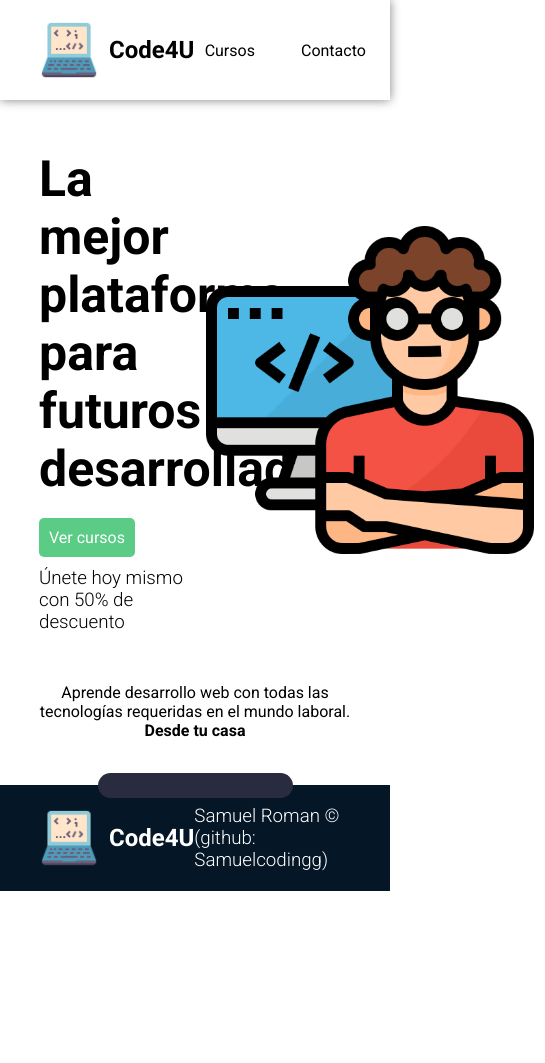
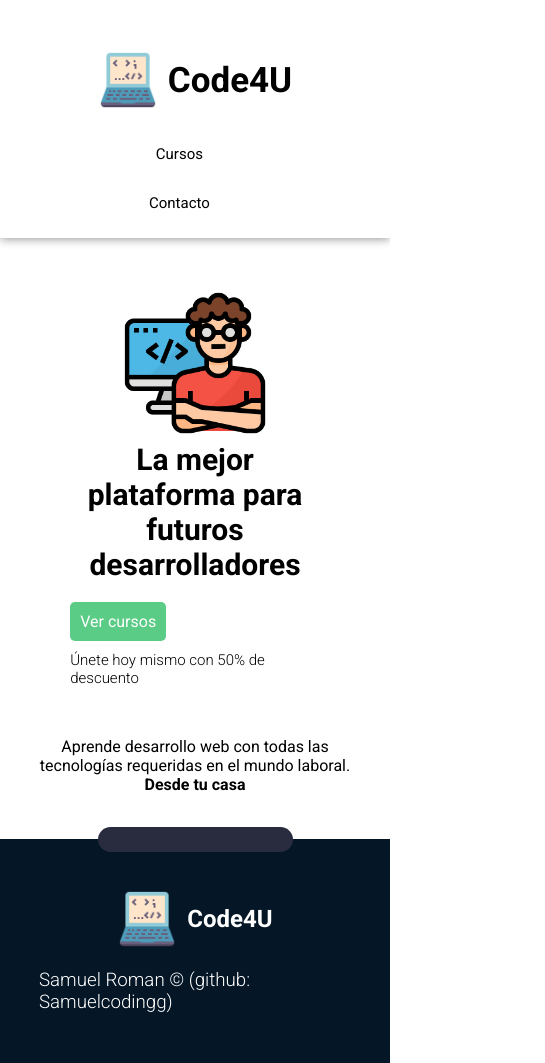
Before and after one commit to Samuelcodingg/Code4U, a plain HTML site: page index.html in a window 390 px wide. Shown: the whole page, 545 px wide, since content can reach past the window. Before the commit the page ends 891 px from the top, so only its background shows below. Drawn offline with Linux system fonts and the light colour scheme.

Commit message:
se hizo responsive la landing page

```diff
--- a/css/styles.css
+++ b/css/styles.css
@@ -31,7 +31,7 @@ ul {
 /*Cabecera*/
 
 .header {
-    padding: 20px 0px;
+    padding: 50px 0px;
     box-shadow: 0px 0px 10px gray;
 }
 
@@ -52,6 +52,10 @@ ul {
     padding-right: 10px;
 }
 
+.header > .container > a > h2 {
+    font-size: 35px;
+}
+
 .logo {
     height: 60px;
 }
@@ -68,6 +72,7 @@ ul {
 
 .nav li a {
     color: black;
+    font-size: 25px;
 }
 
 .nav li:hover {
@@ -129,7 +134,7 @@ ul {
     /* margin-top: 55px; */
     background-color: #051626;
     color: white;
-    padding: 20px 0px;
+    padding: 50px 0px;
 }
 
 .f-decoration {
@@ -162,3 +167,75 @@ ul {
 .text-copy {
     font-weight: 300;
 }
+
+/*Media queries*/
+
+@media (max-width: 946px) {
+    .nav li a{
+        font-size: 15px;
+    }
+
+    .principal-text-box > h1{
+        font-size: 30px;
+    }
+
+    .principal-text-box > h3 {
+        margin-top: 20px;
+        font-weight: 300;
+        font-size: 15px;
+    }
+
+    .image-programmer {
+        height: 200px;
+    }
+}
+
+@media (max-width: 707px) {
+    .footer > .container {
+        flex-direction: column;
+    }
+
+    .footer > .container > div {
+        padding-top: 20px;
+    }
+}
+
+@media (max-width: 568px) {
+
+    .header {
+        padding-bottom: 0px;
+    }
+
+    .header > .container {
+        flex-direction: column;
+    }
+
+    .nav {
+        margin-top: 30px;
+        flex-direction: column;
+    }
+
+    .nav li {
+        text-align: center;
+        padding: 0px;
+        padding-bottom: 25px;
+        font-size: 20px;
+    }
+
+    .text-w-programmer {
+        flex-direction: column;
+    }
+
+    .text-w-programmer .principal-text-box {
+        order: 2;
+        width: 80%;
+    }
+
+    .text-w-programmer > .principal-text-box > h1 {
+        text-align: center;
+    }
+
+    .image-programmer {
+        height: 150px;
+    }
+}
```
